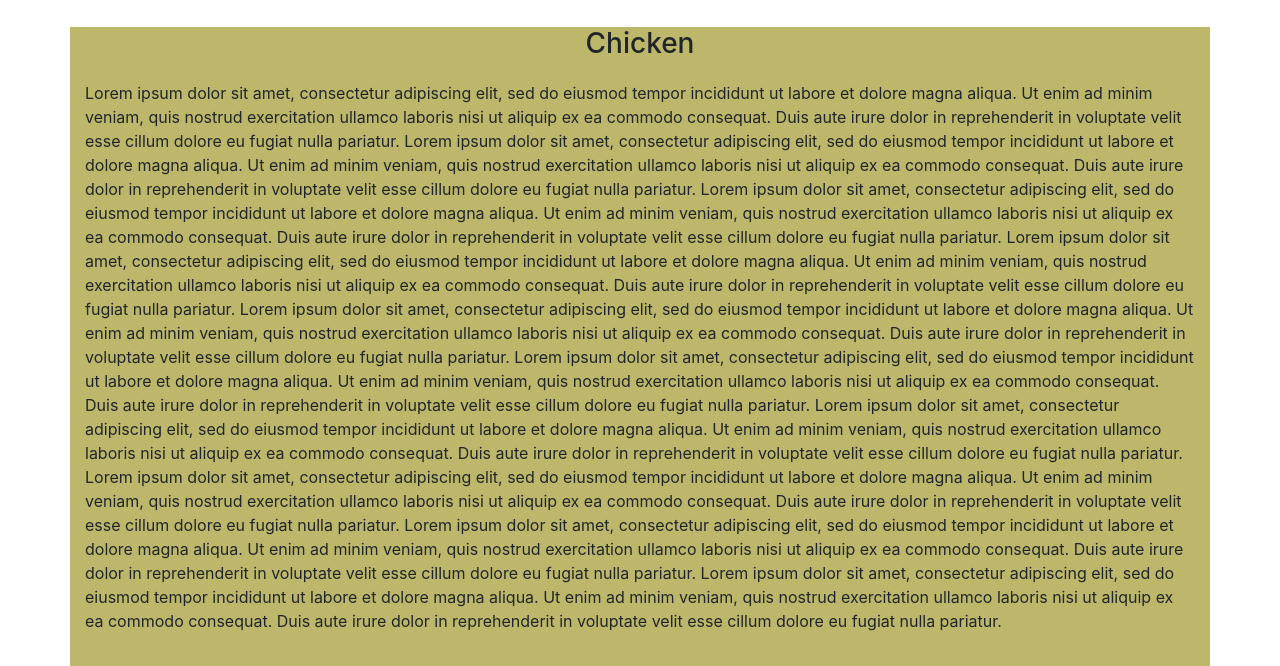
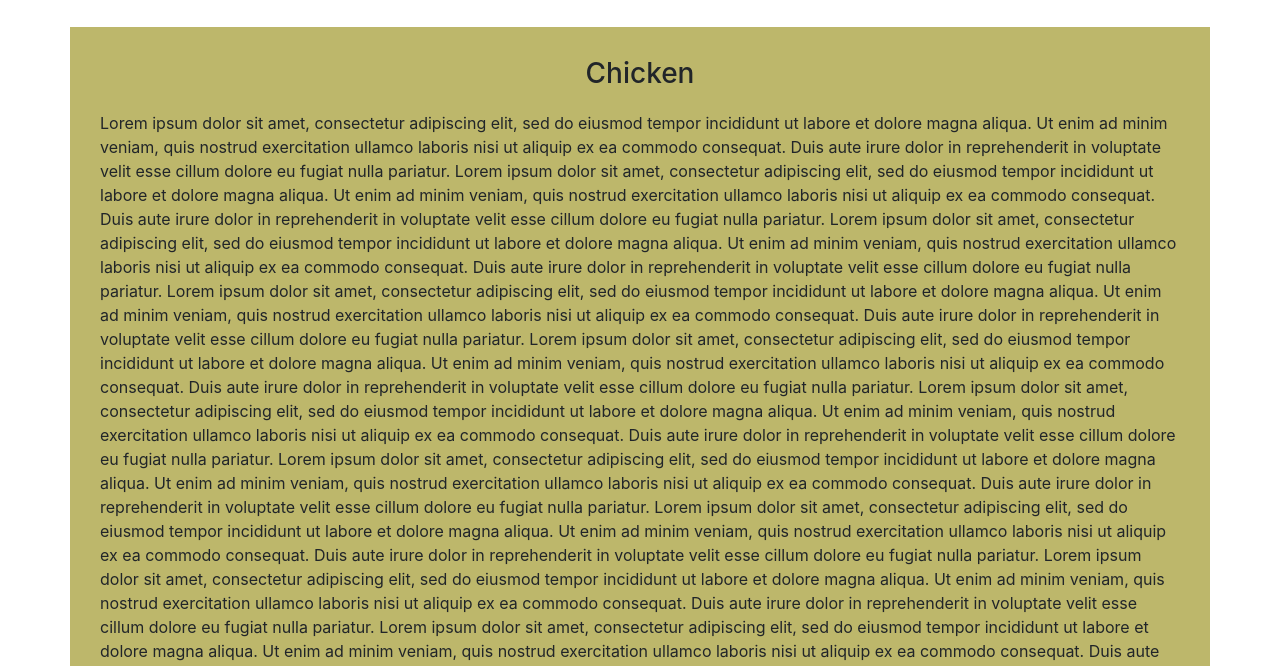
Before and after one commit to ujjwalkumar8577/Coursera, a plain HTML site: page Coursera Mod 3/index.html in a window 1280 px wide. Shown: the part 131-797 px from the top of the page. Drawn offline with nearby package versions, Linux system fonts and the light colour scheme.

Commit message:
Update styles.css

```diff
--- a/Coursera Mod 3/css/styles.css
+++ b/Coursera Mod 3/css/styles.css
@@ -9,6 +9,8 @@
 }
 
 .box {
+  width: 90%;
+  padding: 30px;
   background-color: darkkhaki;
   min-height: 800px;
 }
@@ -23,7 +25,6 @@ h3 {
 }
 
 ul {
-  width: 100%;
   list-style-type: none;
 }
 
```
